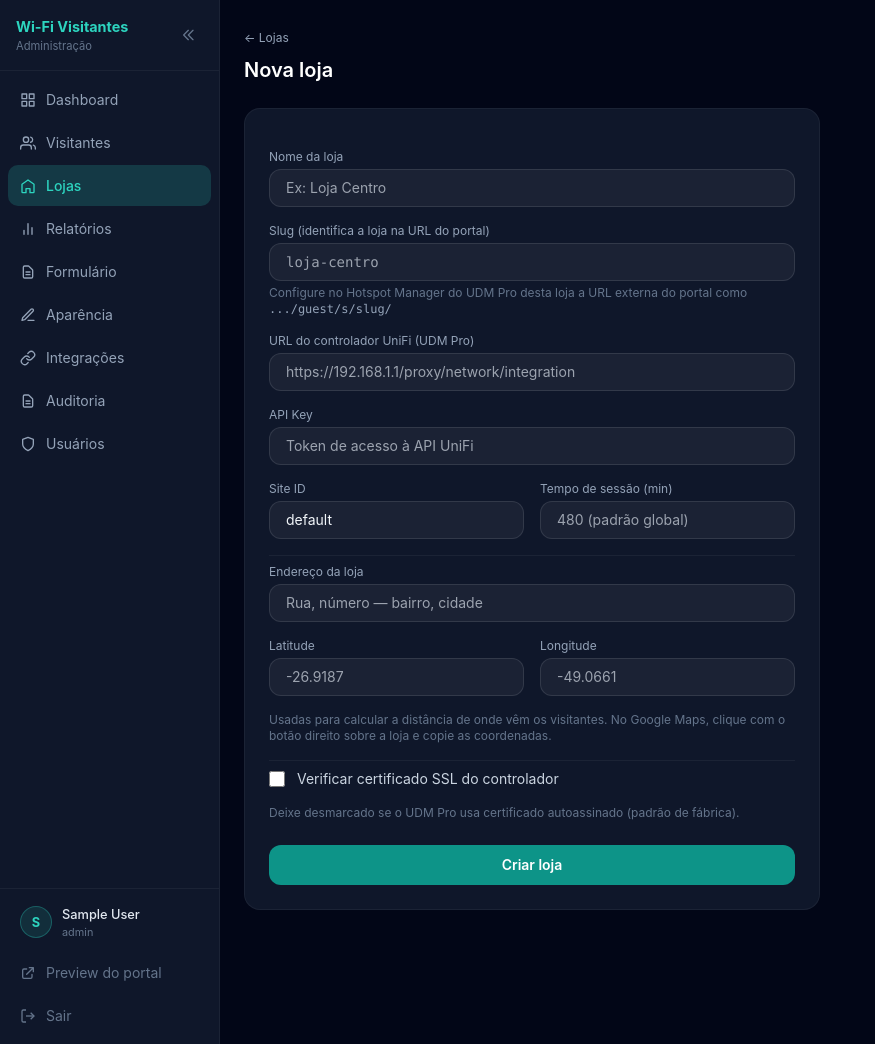
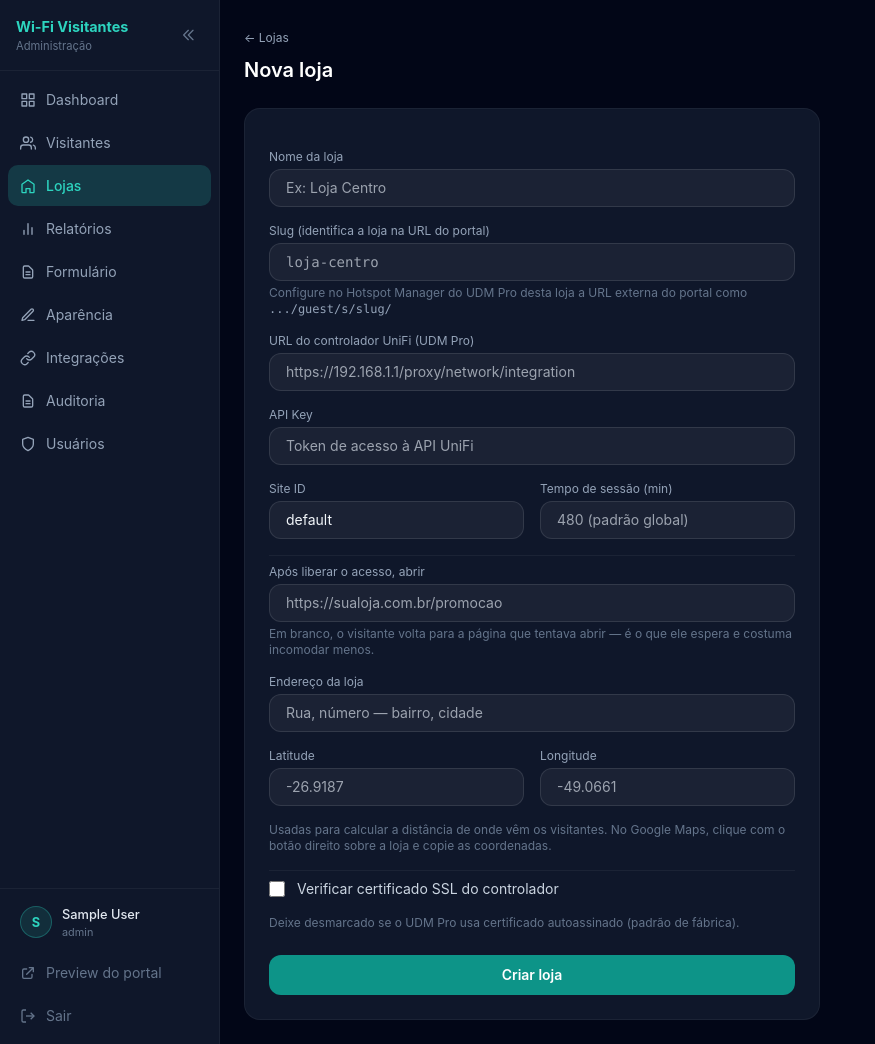
Before and after one commit to fellipepinheiro/captiveportal, a Flask app: page /admin/lojas/nova in a window 1280 px wide. Shown: the whole page, without its empty margins (0-875 px from the left). Run offline with Flask 3, Linux system fonts and the light colour scheme; the visitor is signed in with stand-in values (Sample User, id 1); data that the repository does not hold is empty; some libraries are stand-ins or nearby versions.

Commit message:
feat: destino do visitante apos o acesso, configuravel por loja
Campo "Após liberar o acesso, abrir" no cadastro da loja: preenchido,
manda o visitante para um endereco fixo (site, promocao) em vez da pagina
que ele tentava abrir.

Fica por loja e nao global porque cada unidade costuma ter campanha
propria, e a arquitetura ja e multi-loja.

Em branco mantem o comportamento atual — devolver o visitante para onde
ele ia. Deixei esse como padrao de proposito: e o que a pessoa espera ao
conectar, e sequestrar a navegacao logo apos pedir CPF e telefone tende a
irritar mais do que converter. Quem quiser o direcionamento agora decide
explicitamente.

A URL precisa comecar com http:// ou https://; esquemas como javascript:
sao recusados, o que tambem evita injetar script na tela de sucesso, ja
que o valor vai para um redirecionamento no navegador do visitante.

Verificado: sem configuracao o visitante volta para a pagina original; com
destino configurado vai para ele, inclusive quando o controlador nao
informa a URL de origem.

Co-Authored-By: Claude Opus 5 <noreply@anthropic.com>

```diff
--- a/app/routes/admin.py
+++ b/app/routes/admin.py
@@ -783,6 +783,11 @@ def store_create():
         flash(f"Já existe uma loja com o slug '{slug}'.", "error")
         return redirect(url_for("admin.store_new"))
 
+    destino = request.form.get("redirect_url", "").strip()
+    if destino and not re.match(r"^https?://", destino):
+        flash("A URL de destino deve começar com http:// ou https://", "error")
+        return redirect(url_for("admin.store_new"))
+
     store = Store(
         name=name,
         slug=slug,
@@ -791,6 +796,7 @@ def store_create():
         unifi_site_id=request.form.get("unifi_site_id", "").strip() or "default",
         unifi_verify_ssl=bool(request.form.get("unifi_verify_ssl")),
         session_minutes=request.form.get("session_minutes", type=int),
+        redirect_url=request.form.get("redirect_url", "").strip()[:512] or None,
         address=request.form.get("address", "").strip()[:255] or None,
         latitude=request.form.get("latitude", type=float),
         longitude=request.form.get("longitude", type=float),
@@ -827,12 +833,18 @@ def store_update(sid: int):
         flash(f"Já existe uma loja com o slug '{slug}'.", "error")
         return redirect(url_for("admin.store_edit", sid=sid))
 
+    destino = request.form.get("redirect_url", "").strip()
+    if destino and not re.match(r"^https?://", destino):
+        flash("A URL de destino deve começar com http:// ou https://", "error")
+        return redirect(url_for("admin.store_edit", sid=sid))
+
     store.name             = name
     store.slug             = slug
     store.unifi_base_url   = request.form.get("unifi_base_url", "").strip()
     store.unifi_site_id    = request.form.get("unifi_site_id", "").strip() or "default"
     store.unifi_verify_ssl = bool(request.form.get("unifi_verify_ssl"))
     store.session_minutes  = request.form.get("session_minutes", type=int)
+    store.redirect_url     = request.form.get("redirect_url", "").strip()[:512] or None
     store.address          = request.form.get("address", "").strip()[:255] or None
     store.latitude         = request.form.get("latitude", type=float)
     store.longitude        = request.form.get("longitude", type=float)
--- a/app/routes/portal.py
+++ b/app/routes/portal.py
@@ -66,6 +66,17 @@ def _resolve_store(slug: str):
     if slug != "default":
         return Store.query.filter_by(slug="default", is_active=True).first()
     return None
+
+
+def _destino(store, portal_session) -> str:
+    """Para onde mandar o visitante depois do acesso liberado.
+
+    A loja pode fixar um destino (site, promocao); sem isso ele volta para
+    a pagina que tentava abrir, que e o que a pessoa espera.
+    """
+    if store:
+        return store.destino(portal_session.redirect_url)
+    return portal_session.redirect_url or "http://google.com"
 
 
 def _tela_login(erros=None, aviso=None, ssid=None):
@@ -208,7 +219,7 @@ def identify():
             log_acesso("ACESSO_LIBERADO", portal_session=portal_session, visitor=visitor)
             return render_template(
                 "portal/success.html",
-                redirect_url=portal_session.redirect_url,
+                redirect_url=_destino(store, portal_session),
                 name=visitor.full_name,
                 **_portal_cfg(),
             )
@@ -341,7 +352,7 @@ def register_submit():
         log_acesso("ACESSO_LIBERADO", portal_session=portal_session, visitor=visitor)
         return render_template(
             "portal/success.html",
-            redirect_url=portal_session.redirect_url,
+            redirect_url=_destino(store, portal_session),
             name=visitor.full_name,
             **_portal_cfg(),
         )
--- a/app/templates/admin/store_form.html
+++ b/app/templates/admin/store_form.html
@@ -71,6 +71,19 @@
       </div>
 
       <div class="pt-2 border-t border-white/5">
+        <label class="block text-xs text-slate-400 mb-1">Após liberar o acesso, abrir</label>
+        <input name="redirect_url" type="url"
+               value="{{ store.redirect_url or '' if store else '' }}"
+               placeholder="https://sualoja.com.br/promocao"
+               class="w-full rounded-xl bg-white/5 border border-white/10 px-4 py-2 text-sm text-slate-100
+                      focus:outline-none focus:border-teal-500/50 transition">
+        <p class="text-xs text-slate-500 mt-1">
+          Em branco, o visitante volta para a página que tentava abrir — é o que
+          ele espera e costuma incomodar menos.
+        </p>
+      </div>
+
+      <div>
         <label class="block text-xs text-slate-400 mb-1">Endereço da loja</label>
         <input name="address" type="text" value="{{ store.address or '' if store else '' }}"
                placeholder="Rua, número — bairro, cidade"
```
Also changed, not shown: app/models/store.py (+9 -0 lines), migrations/versions/20260804_0009_redirect_url.py (added, +25 -0 lines).
